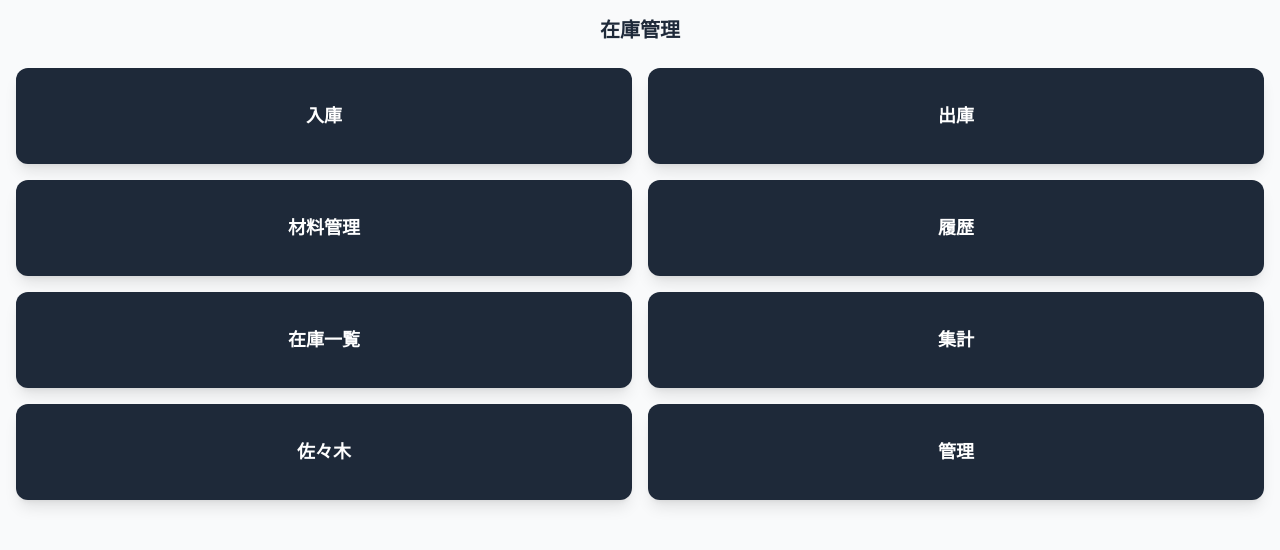
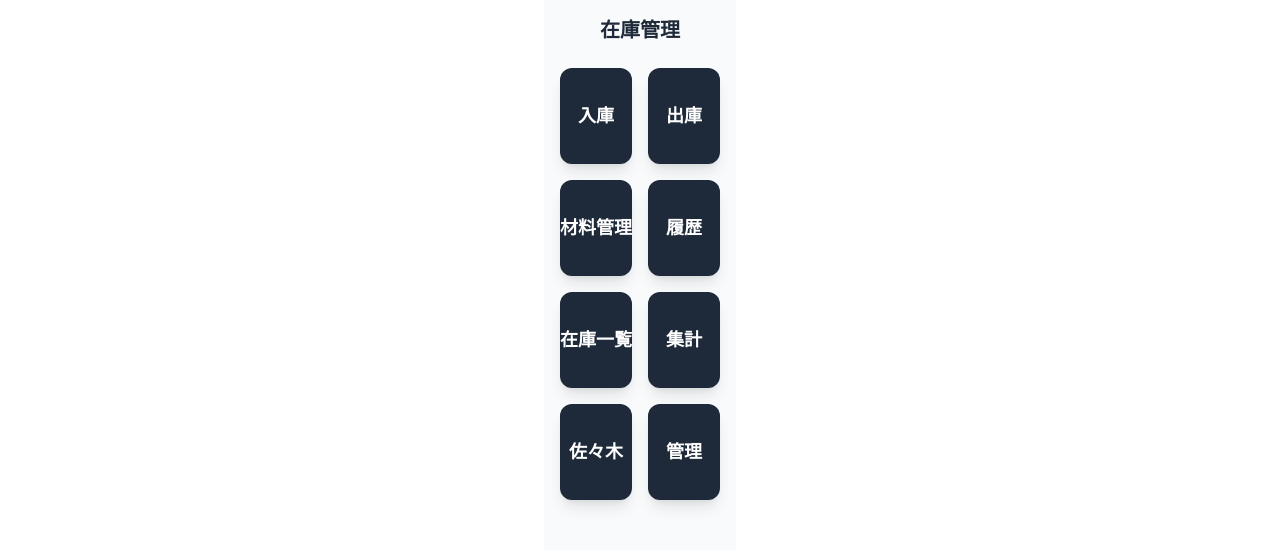
Before and after one commit to atec21793-debug/zaiko-app, a Next.js app: page / in a window 1280 px wide. Shown: the top 550 px of the page. Built offline with nearby package versions, Linux system fonts and the light colour scheme.

Commit message:
aa# Please enter the commit message for your changes. Lines starting

```diff
--- a/app/page.tsx
+++ b/app/page.tsx
@@ -11,7 +11,7 @@ export default function Home() {
   ];
 
   return (
-    <main className="min-h-screen p-4 bg-gray-50">
+    <main className="min-h-screen p-4 bg-gray-50 max-w-lg mx-auto">
       <h1 className="text-xl font-bold mb-6 text-center text-gray-800">在庫管理</h1>
 
       <div className="grid grid-cols-2 gap-4 mb-4">
@@ -38,7 +38,7 @@ export default function Home() {
           <Link href={menuItems[4].href} className={`${menuItems[4].color} text-white h-24 flex items-center justify-center rounded-xl text-lg font-bold shadow-lg w-full`}>
             {menuItems[4].name}
           </Link>
-          <Link href="/personal/佐々木" className="bg-gray-800 text-white h-24 flex items-center justify-center rounded-xl text-lg font-bold shadow-lg w-full">
+          <Link href="/user/佐々木" className="bg-gray-800 text-white h-24 flex items-center justify-center rounded-xl text-lg font-bold shadow-lg w-full">
             佐々木
           </Link>
         </div>
```
